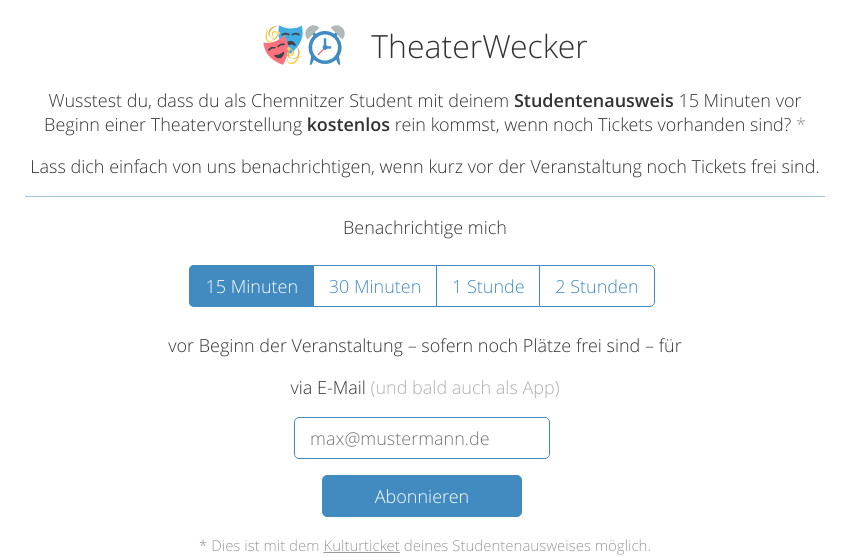
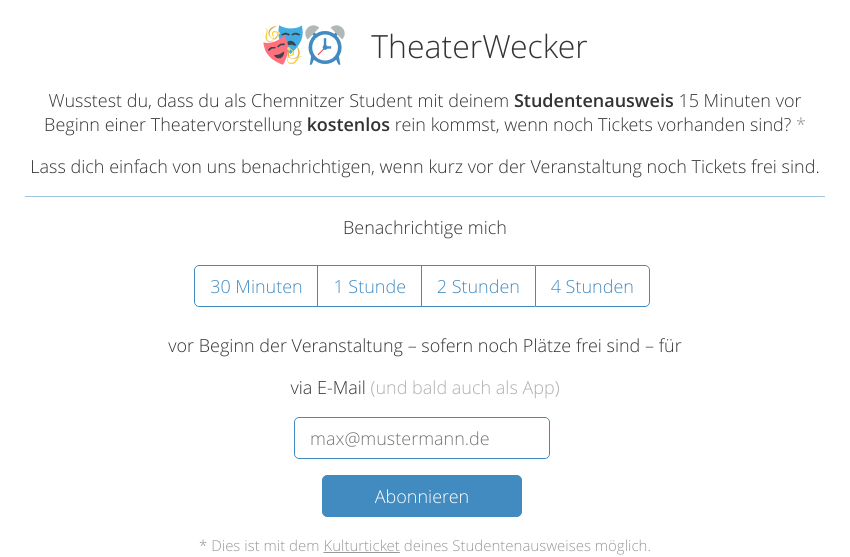
Before and after one commit to CodeforChemnitz/TheaterWecker, a Django app: template django/app/templates/index.html in a window 1280 px wide. Shown: the top 557 px of the page, without its empty margins (215-1065 px from the left). Run offline with Django 3.2, Linux system fonts and the light colour scheme; the template is opened without the code that fills it, so the values that code supplies are empty; parts of the project's set-up code (start-up, migrations or seed data) failed here and were passed over.

Commit message:
Change notification interval and add counter for verify
Signed-off-by: Morris Jobke <hey@morrisjobke.de>

```diff
--- a/django/app/templates/index.html
+++ b/django/app/templates/index.html
@@ -14,14 +14,14 @@
 <form action="{% url 'app:subscribe' %}" method="post">
   <p>Benachrichtige mich</p>
   <div class="button-group">
-    <input type="radio" name="interval" id="interval1" value="00:15:00" checked>
-    <label class="button" for="interval1">15 Minuten</label>
     <input type="radio" name="interval" id="interval2" value="00:30:00">
     <label class="button" for="interval2">30 Minuten</label>
     <input type="radio" name="interval" id="interval3" value="01:00:00">
     <label class="button" for="interval3">1 Stunde</label>
     <input type="radio" name="interval" id="interval4" value="02:00:00">
     <label class="button" for="interval4">2 Stunden</label>
+    <input type="radio" name="interval" id="interval5" value="04:00:00">
+    <label class="button" for="interval5">4 Stunden</label>
   </div>
 
   <p>vor Beginn der Veranstaltung – sofern noch Plätze frei sind – für</p>
```
Also changed, not shown: django/app/views.py (+7 -0 lines).
